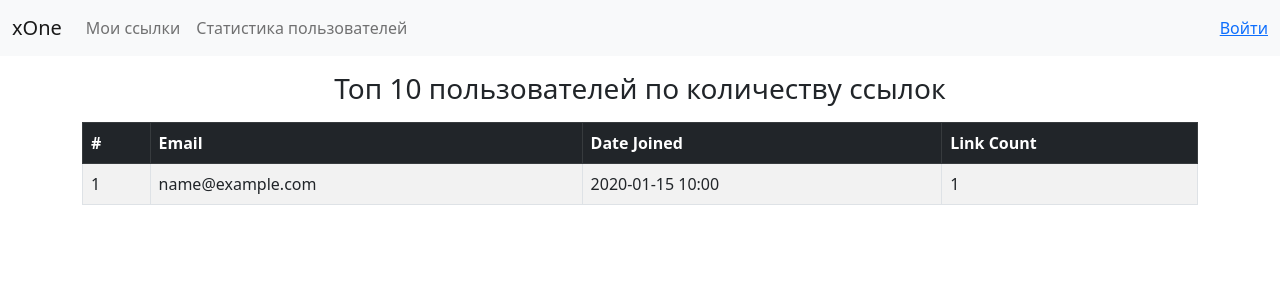
After one commit to Vladiuse/x1, a Django app: page /users-stat/ in a window 1280 px wide. The commit adds this page. Shown: the top 300 px of the page. Run offline with Django 5.2, Linux system fonts and the light colour scheme; tables that the repository leaves empty hold one stand-in row (values such as "Sample post").

Commit message:
add userstat

```diff
--- /dev/null
+++ b/app/links/templates/links/users_stat.html
@@ -0,0 +1,27 @@
+{%extends 'base.html'%}
+{%block content%}
+
+<div class="container mt-3">
+  <h3 class="m-3 text-center">Топ 10 пользователей по количеству ссылок</h3>
+  <table class="table table-bordered table-striped table-hover">
+    <thead class="table-dark">
+      <tr>
+        <th>#</th>
+        <th>Email</th>
+        <th>Date Joined</th>
+        <th>Link Count</th>
+      </tr>
+    </thead>
+    <tbody>
+      {% for user in users %}
+      <tr>
+        <td>{{ forloop.counter }}</td>
+        <td>{{ user.email }}</td>
+        <td>{{ user.date_joined|date:"Y-m-d H:i" }}</td>
+        <td>{{ user.count }}</td>
+      </tr>
+      {% endfor %}
+    </tbody>
+  </table>
+</div>
+{%endblock%}
--- a/app/links/urls.py
+++ b/app/links/urls.py
@@ -11,6 +11,7 @@ app_name = 'links'
 
 urlpatterns = [
     path('', views.index, name='index'),
+    path('users-stat/', views.users_stat, name='users_stat'),
     path('link-collection-manager/', views.LinkCollectionManagerView.as_view(), name='link_collection_manager'),
 ]
 urlpatterns += router.urls
--- a/app/links/views.py
+++ b/app/links/views.py
@@ -6,6 +6,8 @@ from rest_framework.viewsets import ModelViewSet
 from links.link_content_collector import LinkContentCollector, Converter
 from common.request_sender import RequestSender
 from rest_framework.response import Response
+from users.models import CustomUser
+from django.db.models import Count
 
 from .models import Link, LinkCollection
 from .serializers import LinkCollectionSerializer, LinkCreateSerializer, LinkReadSerializer, LinkCollectionManagerSerializer
@@ -75,3 +77,15 @@ class LinkCollectionManagerView(APIView):
         link = Link.objects.get(pk=serializer.validated_data['link_id'])
         collection = LinkCollection.objects.get(pk=serializer.validated_data['collection_id'])
         return link, collection
+
+
+def users_stat(request):
+    users = (
+        CustomUser.objects.prefetch_related('link')
+        .values('email', 'date_joined')
+        .annotate(count=Count('link'))
+        .order_by('-count', 'date_joined')
+    )[:10]
+
+    content = {'users': users}
+    return render(request, 'links/users_stat.html', content)
--- a/app/templates/base.html
+++ b/app/templates/base.html
@@ -33,7 +33,9 @@
                     <li class="nav-item">
                         <a class="nav-link" href="{%url 'links:index'%}">Мои ссылки</a>
                     </li>
-
+                    <li class="nav-item">
+                        <a class="nav-link" href="{%url 'links:users_stat'%}">Статистика пользователей</a>
+                    </li>
                 </ul>
                 <div>
                     {%if user.is_authenticated%}
```
